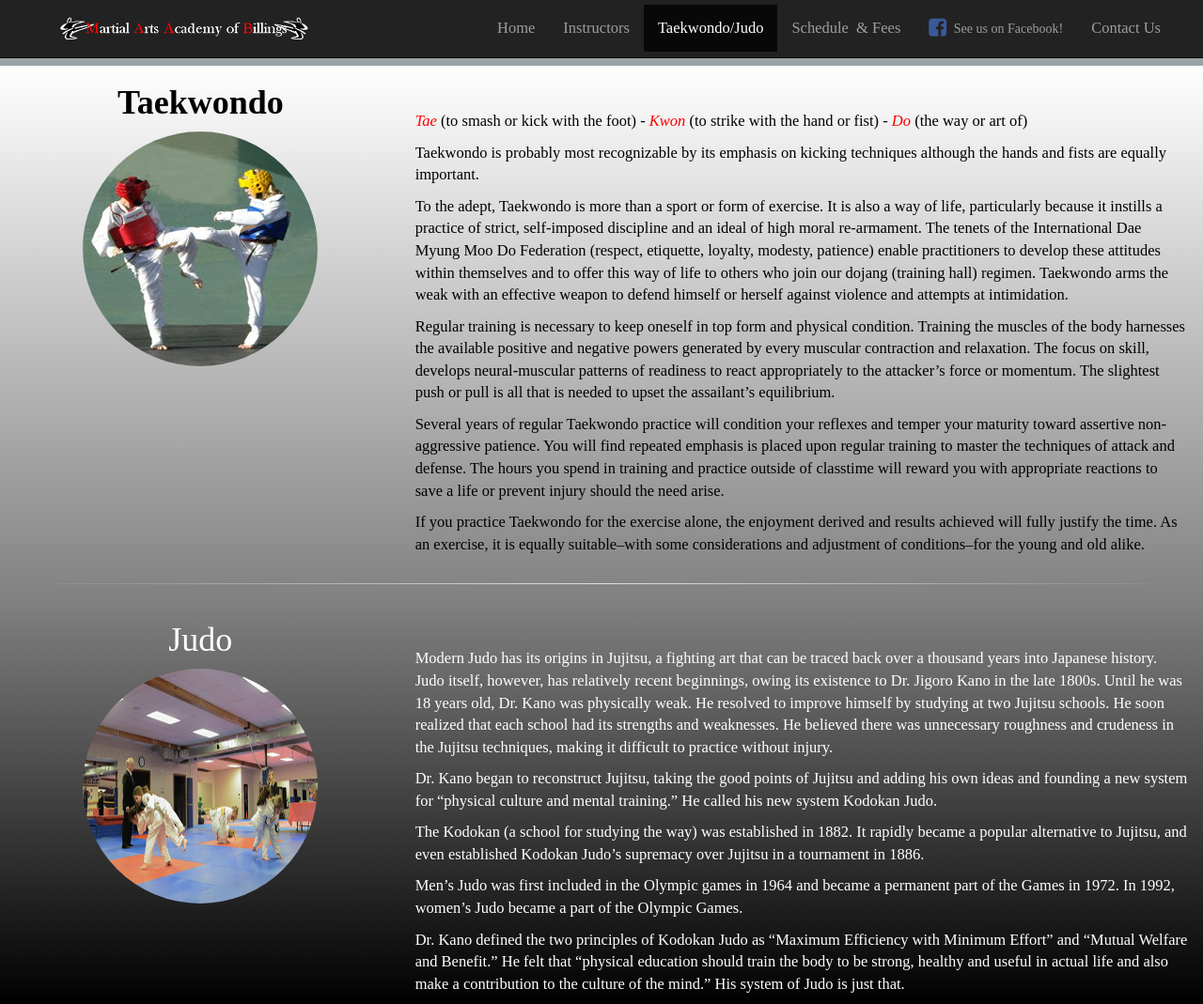
After one commit to studhorsemtn/New_maabtkd, a PHP site: page /tkd.html in a window 1280 px wide. The commit adds this page. Shown: the whole page at 94% size. Run offline with PHP 8.4, Linux system fonts and the light colour scheme.

Commit message:
added tkd.html and css styles for it

```diff
--- a/index.css
+++ b/index.css
@@ -128,3 +128,41 @@ hr {
 
 
 /* ========  End Instructors  ======= */
+
+
+/* =======  Taekwondo/Judo  ======= */
+
+.tkd {
+    color: black;
+    background: -webkit-linear-gradient(white, grey);
+}
+
+@media only screen and (orientation: portrait) {
+    .tkd h1,
+    .judo h1 {
+        font-size: 1.25em;
+        font-weight: bolder;
+    }
+}
+
+.tkd h1 {
+    font-weight: bolder;
+}
+
+.judo {
+    color: white;
+    background: -webkit-linear-gradient(grey, black);
+}
+
+.tkd img {
+    display: table;
+    margin: 0 auto;
+}
+
+.judo img {
+    display: table;
+    margin: 0 auto;
+}
+
+
+/* =======   End Taekwondo/Judo  ======= */
--- /dev/null
+++ b/tkd.html
@@ -0,0 +1,189 @@
+<!DOCTYPE html>
+<html lang="en">
+
+<head>
+    <meta charset="UTF-8">
+    <meta name="viewport" content="width=device-width, initial-scale=1.0">
+    <meta http-equiv="X-UA-Compatible" content="ie=edge">
+    <title></title>
+    <link href="https://fonts.googleapis.com/css?family=Bree+Serif" rel="stylesheet">
+    <link rel="stylesheet" href="https://maxcdn.bootstrapcdn.com/bootstrap/3.3.7/css/bootstrap.min.css">
+    <link rel="stylesheet" href="https://cdnjs.cloudflare.com/ajax/libs/font-awesome/4.7.0/css/font-awesome.min.css">
+    <link rel="stylesheet" type="text/css" href="index.css">
+    <link rel="icon" href="Images/MAABfavicon.ico" type="image/gif" sizes="16x16">
+</head>
+
+<body>
+    <!-- =======  Navbar  ======= -->
+
+    <nav class="navbar navbar-inverse navbar-fixed-top">
+        <div class="container-fluid">
+            <div class="navbar-header">
+                <!-- toggle Button [opens navbar links on mobile devices] -->
+                <button type="button" class="navbar-toggle collapsed" data-toggle="collapse" data-target="#tjdropdown"
+                    aria-expanded="false">
+                    <i class="fa fa-bars fa-lg" aria-hidden="true" id="collapse"></i>
+                </button>
+                <a href="#" class="navbar-brand center-block">
+                    <img class="img-responsive " src="Images/JudoLogoRedo.png" alt="Martial Arts of Billings logo">
+                </a>
+            </div>
+
+            <!-- Navbar Collapse [conatins components of the navbar such as navbar menu and forms] -->
+            <div class="collapse navbar-collapse" id="tjdropdown">
+                <!-- Navbar Menu -->
+                <ul class="nav navbar-nav navbar-right">
+                    <li><a href="index.html">Home</a></li>
+                    <li><a href="instructors.html">Instructors</a></li>
+                    <li class="active"><a href="tkd.html">Taekwondo/Judo</a></li>
+                    <li><a href="schedule.html">Schedule &nbsp;&#38;&nbsp;Fees</a></li>
+                    <li>
+                        <a href="https://www.facebook.com/Martial-Arts-Academy-of-Billings-123484254472217/"
+                            target="_blank"><i class="fa fa-facebook-square fa-lg" id="facebook"></i>
+                            <small>&nbsp;See us on Facebook&#33;</small>
+                        </a>
+                    </li>
+                    <li class="dropdown">
+                        <a href="#" class="dropdown-toggle" data-toggle="dropdown" role="button" aria-haspopup="true"
+                            aria-expanded="false">Contact Us
+                        </a>
+                        <ul class="dropdown-menu">
+                            <li><a href="tel:+1-406-591-9000"><i class="fa fa-mobile fa-lg" id="phone"></i>&nbsp; Call Us to find out more&#33;</a></li>
+                            <li><a href="https://goo.gl/maps/9FNh8wJVV572" target="_blank"><i class="fa fa-map-marker fa-lg" id="directions"></i>&nbsp;Come Join Us&#33;</a></li>
+                            <li><a href="mailto:maabtkd@gmail.com" target="_blank"> <i class="fa fa-envelope fa-lg" id="email"></i>&nbsp;Email</a></li>
+                        </ul>
+                        <!-- End Dropdown Menu -->
+                    </li>
+                    <!-- End Dropdown -->
+                </ul>
+                <!-- End Navbar Menu -->
+            </div>
+            <!-- End Navbar Collapse -->
+        </div>
+        <!-- End Container-Fluid -->
+    </nav>
+    <!--=======> End Navbar <=======-->
+
+
+    <!--  =========================================
+        Taekwondo
+    ===============================================-->
+
+    <section class="container-fluid tkd">
+        <div class="row">
+            <div class="col-xs-4">
+                <h1 class="text-center">
+                    Taekwondo
+                </h1>
+                <img class="img-responsive img-circle" src="Images/sparring_demo_team_4.jpg" alt="Taekwondo pic">
+            </div>
+            <br>
+            <br>
+
+            <div class="col-xs-8">
+                <p>
+                    <em style="color: red;">Tae</em> (to smash or kick with the foot)
+                    -
+                    <em style="color: red;">Kwon</em> (to strike with the hand or
+                    fist) -
+                    <em style="color: red;">Do</em> (the way or art of)
+                </p>
+                <p>
+                    Taekwondo is probably most recognizable by its emphasis on kicking techniques although
+                    the hands and fists are equally important.
+                </p>
+                <p>
+                    To the adept, Taekwondo is more than a sport or form of exercise. It is also a way
+                    of life, particularly because it instills a practice of strict,
+                    self-imposed discipline and an ideal of high moral re-armament.
+                    The tenets of the International Dae Myung Moo Do Federation (respect,
+                    etiquette, loyalty, modesty, patience) enable practitioners to
+                    develop these attitudes within themselves and to offer this way
+                    of life to others who join our dojang (training hall) regimen.
+                    Taekwondo arms the weak with an effective weapon to defend himself
+                    or herself against violence and attempts at intimidation.
+                </p>
+                <p>
+                    Regular training is necessary to keep oneself in top form and physical condition.
+                    Training the muscles of the body harnesses the available positive
+                    and negative powers generated by every muscular contraction and
+                    relaxation. The focus on skill, develops neural-muscular patterns
+                    of readiness to react appropriately to the attacker’s force or
+                    momentum. The slightest push or pull is all that is needed to
+                    upset the assailant’s equilibrium.
+                </p>
+                <p>
+                    Several years of regular Taekwondo practice will condition your reflexes and temper
+                    your maturity toward assertive non-aggressive patience. You will
+                    find repeated emphasis is placed upon regular training to master
+                    the techniques of attack and defense. The hours you spend in
+                    training and practice outside of classtime will reward you with
+                    appropriate reactions to save a life or prevent injury should
+                    the need arise.
+                </p>
+                <p>
+                    If you practice Taekwondo for the exercise alone, the enjoyment derived and results
+                    achieved will fully justify the time. As an exercise, it is equally
+                    suitable­­­­­­­­­­–with some considerations and adjustment of
+                    conditions–for the young and old alike.
+                </p>
+            </div>
+        </div>
+        <hr>
+    </section>
+
+
+
+
+
+    <section class="container-fluid judo">
+        <div class="row">
+
+            <div class="col-xs-4">
+                <h1 class="text-center">
+                    Judo
+                </h1>
+                <img src="Images/judo2.jpg" alt="Judo Throw" class="img-responsive img-circle">
+            </div>
+
+            <div class="col-xs-8 ">
+                <br><br>
+                <p>Modern Judo has its origins in Jujitsu, a fighting art that can be
+                    traced back over a thousand years into Japanese history. Judo
+                    itself, however, has relatively recent beginnings, owing its
+                    existence to Dr. Jigoro Kano in the late 1800s. Until he was
+                    18 years old, Dr. Kano was physically weak. He resolved to improve
+                    himself by studying at two Jujitsu schools. He soon realized
+                    that each school had its strengths and weaknesses. He believed
+                    there was unnecessary roughness and crudeness in the Jujitsu
+                    techniques, making it difficult to practice without injury.
+                </p>
+                <p>Dr. Kano began to reconstruct Jujitsu, taking the good points of
+                    Jujitsu and adding his own ideas and founding a new system for
+                    “physical culture and mental training.” He called his new system
+                    Kodokan Judo.</p>
+                <p>The Kodokan (a school for studying the way) was established in 1882.
+                    It rapidly became a popular alternative to Jujitsu, and even
+                    established Kodokan Judo’s supremacy over Jujitsu in a tournament
+                    in 1886.</p>
+                <p>Men’s Judo was first included in the Olympic games in 1964 and became
+                    a permanent part of the Games in 1972. In 1992, women’s Judo
+                    became a part of the Olympic Games.</p>
+                <p>Dr. Kano defined the two principles of Kodokan Judo as “Maximum Efficiency
+                    with Minimum Effort” and “Mutual Welfare and Benefit.” He felt
+                    that “physical education should train the body to be strong,
+                    healthy and useful in actual life and also make a contribution
+                    to the culture of the mind.” His system of Judo is just that.</p>
+            </div>
+        </div>
+    </section>
+
+
+
+
+    <script src="https://ajax.googleapis.com/ajax/libs/jquery/1.12.4/jquery.min.js"></script>
+    <script src="https://maxcdn.bootstrapcdn.com/bootstrap/3.3.7/js/bootstrap.min.js"></script>
+    <script src="main.js"></script>
+</body>
+
+</html>
```
